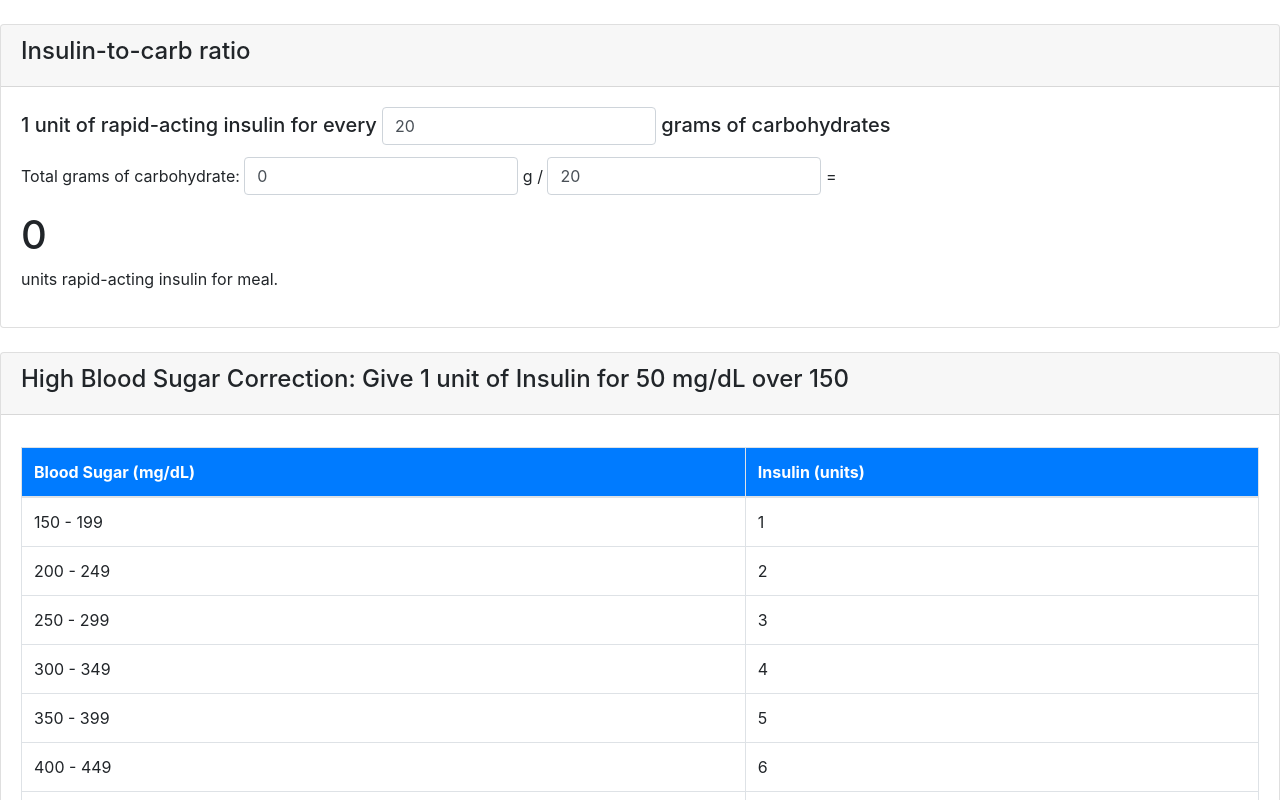
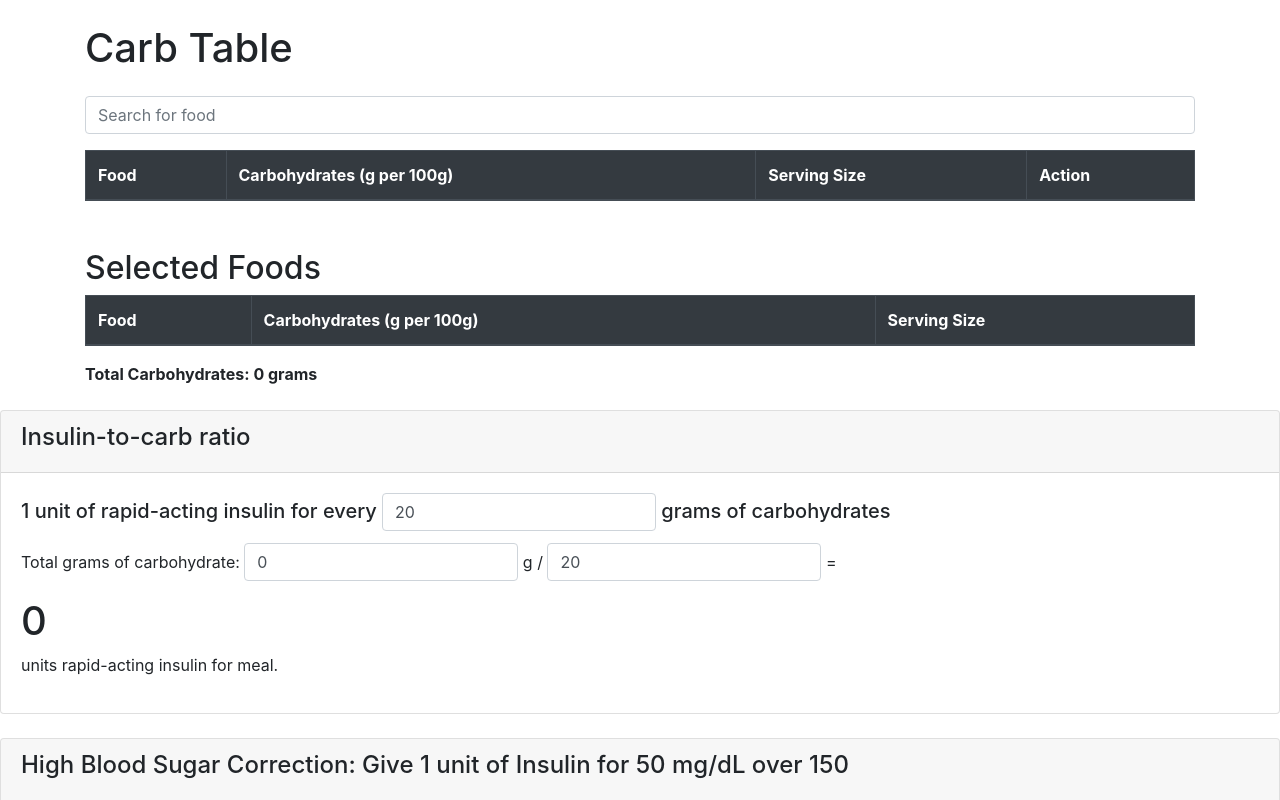
Before and after one commit to jeborgesm/BloodSugarManager, a React (Create React App) app: page /carbtable in a window 1280 px wide. Shown: the top 800 px of the page. Built offline with nearby package versions, Linux system fonts and the light colour scheme.

Commit message:
Created react components and fixed build rerrors

```diff
--- a/package.json
+++ b/package.json
@@ -9,6 +9,7 @@
     "@testing-library/user-event": "^13.5.0",
     "react": "^19.0.0",
     "react-dom": "^19.0.0",
+    "react-router-dom": "^7.2.0",
     "react-scripts": "^5.0.1",
     "web-vitals": "^2.1.4"
   },
@@ -18,6 +19,7 @@
     "test": "react-scripts test",
     "eject": "react-scripts eject"
   },
+  "proxy": "http://localhost:5000",
   "eslintConfig": {
     "extends": [
       "react-app",
--- a/src/App.js
+++ b/src/App.js
@@ -1,14 +1,20 @@
-import logo from './logo.svg';
+import React from 'react';
+import { BrowserRouter as Router, Routes, Route } from 'react-router-dom';
 import './App.css';
+import IndexPage from './IndexPage';
+import CarbTablePage from './CarbTablePage';
+import CarbTableFromJsonPage from './CarbTableFromJsonPage';
 
 function App() {
-  return (<div></div>
-    //<div className="App">
-    //  <header className="App-header">
-    //    <img src={logo} className="App-logo" alt="logo" />
-    //  </header>
-    //</div>
-  );
+    return (
+        <Router>
+            <Routes>
+                <Route path="/" element={<IndexPage />} />
+                <Route path="/carbtable" element={<CarbTablePage />} />
+                <Route path="/carbtablefromjson" element={<CarbTableFromJsonPage />} />
+            </Routes>
+        </Router>
+    );
 }
 
 export default App;
--- /dev/null
+++ b/src/CarbTableFromJsonPage.js
@@ -0,0 +1,12 @@
+import React from 'react';
+
+function CarbTableFromJsonPage() {
+    return (
+        <div className="container mt-4">
+            <h1 className="mb-4">Carb Table from JSON</h1>
+            <p>This is the carb table from JSON page.</p>
+        </div>
+    );
+}
+
+export default CarbTableFromJsonPage;
--- /dev/null
+++ b/src/CarbTablePage.js
@@ -0,0 +1,83 @@
+import React, { useState } from 'react';
+
+function CarbTablePage() {
+    const [searchResults, setSearchResults] = useState([]);
+    const [selectedFoods, setSelectedFoods] = useState([]);
+    const [totalCarbs, setTotalCarbs] = useState(0);
+
+    function handleSearchInput(event) {
+        const query = event.target.value.toLowerCase();
+        if (query.length > 2) {
+            fetch(`/api/foods/search?query=${query}`)
+                .then(response => response.json())
+                .then(data => {
+                    if (Array.isArray(data.foods)) {
+                        setSearchResults(data.foods);
+                    } else {
+                        console.error('Unexpected response format:', data);
+                    }
+                })
+                .catch(error => {
+                    console.error('Error fetching data:', error);
+                });
+        } else {
+            setSearchResults([]);
+        }
+    }
+
+    function handleAddFood(food) {
+        setSelectedFoods([...selectedFoods, food]);
+        setTotalCarbs(totalCarbs + parseFloat(food.carbohydrates_100g));
+    }
+
+    return (
+        <div className="container mt-4">
+            <h1 className="mb-4">Carb Table</h1>
+            <div className="form-group">
+                <input type="text" id="search-input" className="form-control" placeholder="Search for food" onInput={handleSearchInput} />
+            </div>
+            <table id="searchResultsTable" className="table table-striped table-bordered">
+                <thead className="thead-dark">
+                    <tr>
+                        <th>Food</th>
+                        <th>Carbohydrates (g per 100g)</th>
+                        <th>Serving Size</th>
+                        <th>Action</th>
+                    </tr>
+                </thead>
+                <tbody>
+                    {searchResults.map((food, index) => (
+                        <tr key={index}>
+                            <td>{food.product_name}</td>
+                            <td>{food.carbohydrates_100g}</td>
+                            <td>{food.serving_size || 'N/A'}</td>
+                            <td><button className="btn btn-primary btn-sm" onClick={() => handleAddFood(food)}>Add</button></td>
+                        </tr>
+                    ))}
+                </tbody>
+            </table>
+            <h2 className="mt-5">Selected Foods</h2>
+            <table id="selectedFoodsTable" className="table table-striped table-bordered">
+                <thead className="thead-dark">
+                    <tr>
+                        <th>Food</th>
+                        <th>Carbohydrates (g per 100g)</th>
+                        <th>Serving Size</th>
+                    </tr>
+                </thead>
+                <tbody>
+                    {selectedFoods.map((food, index) => (
+                        <tr key={index}>
+                            <td>{food.product_name}</td>
+                            <td>{food.carbohydrates_100g}</td>
+                            <td>{food.serving_size || 'N/A'}</td>
+                        </tr>
+                    ))}
+                </tbody>
+            </table>
+            <div className="font-weight-bold">Total Carbohydrates: <span id="totalCarbs">{totalCarbs}</span> grams</div>
+        </div>
+    );
+}
+
+export default CarbTablePage;
--- /dev/null
+++ b/src/IndexPage.js
@@ -0,0 +1,12 @@
+import React from 'react';
+
+function IndexPage() {
+    return (
+        <div className="container mt-4">
+            <h1 className="mb-4">Welcome to the Blood Sugar Manager</h1>
+            <p>This is the index page.</p>
+        </div>
+    );
+}
+
+export default IndexPage;
--- a/src/index.js
+++ b/src/index.js
@@ -1,17 +1,21 @@
 import React from 'react';
-import ReactDOM from 'react-dom/client';
+import { createRoot } from 'react-dom/client';
+import { BrowserRouter as Router, Routes, Route } from 'react-router-dom';
 import './index.css';
 import App from './App';
-import reportWebVitals from './reportWebVitals';
+import IndexPage from './IndexPage';
+import CarbTablePage from './CarbTablePage';
+import CarbTableFromJsonPage from './CarbTableFromJsonPage';
 
-const root = ReactDOM.createRoot(document.getElementById('root'));
+const container = document.getElementById('root');
+const root = createRoot(container);
+
 root.render(
-  <React.StrictMode>
-    <App />
-  </React.StrictMode>
+    <Router>
+        <Routes>
+            <Route path="/" element={<IndexPage />} />
+            <Route path="/carbtable" element={<CarbTablePage />} />
+            <Route path="/carbtablefromjson" element={<CarbTableFromJsonPage />} />
+        </Routes>
+    </Router>
 );
-
-// If you want to start measuring performance in your app, pass a function
-// to log results (for example: reportWebVitals(console.log))
-// or send to an analytics endpoint. Learn more: https://bit.ly/CRA-vitals
-reportWebVitals();
```
Also changed, not shown: requirements.txt, 7 other files (tests, documents, lock files or other folders).
